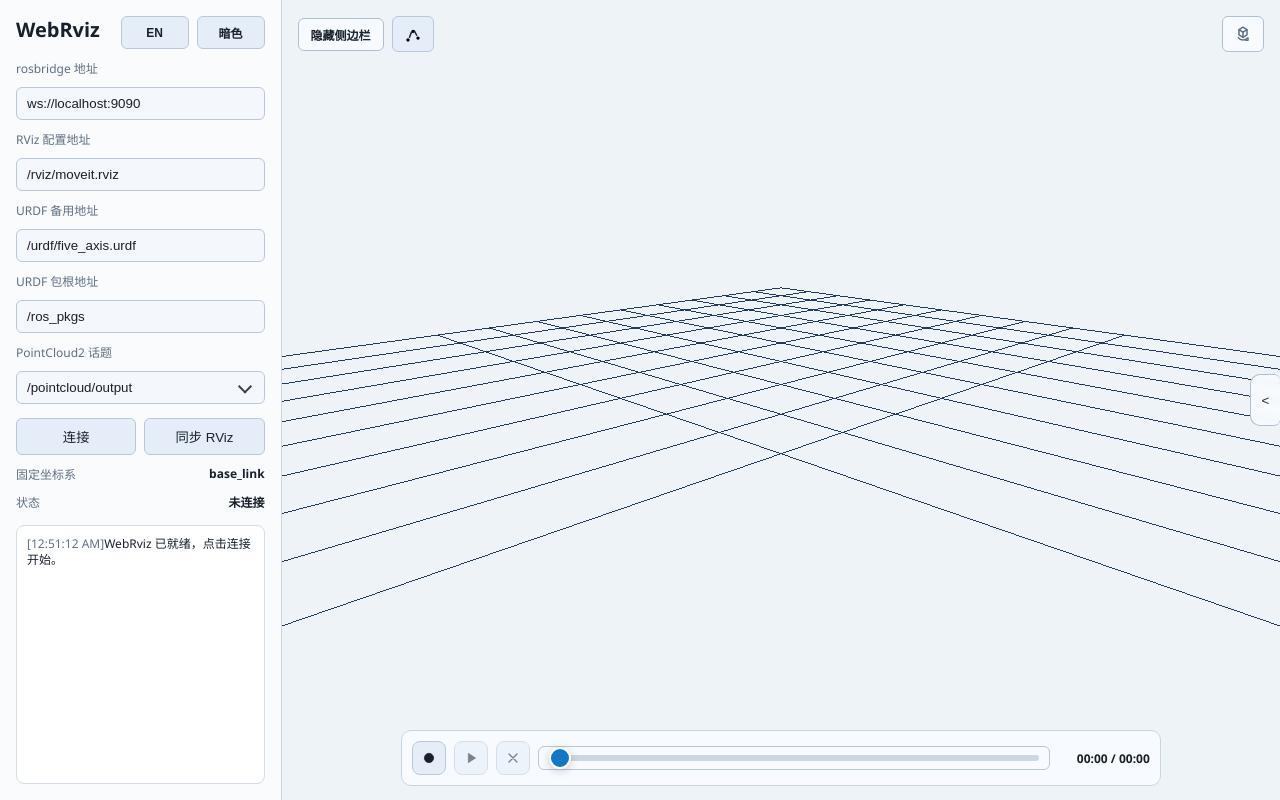
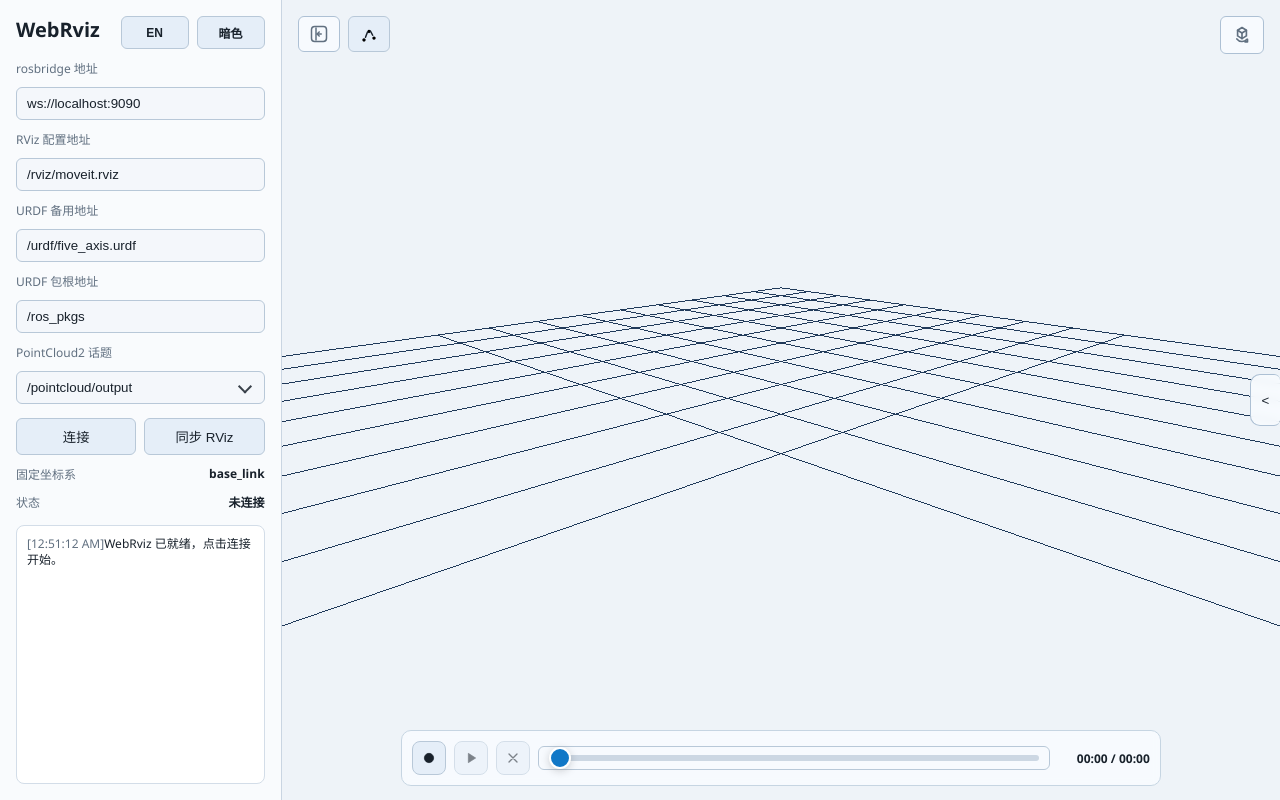
Before and after one commit to shine-tong/WebRviz, a website built with Vite: page web_rviz/index.html in a window 1280 px wide. Built offline with nearby package versions, Linux system fonts and the light colour scheme.

Commit message:
Polish viewport toolbar icons

```diff
--- a/web_rviz/index.html
+++ b/web_rviz/index.html
@@ -7,7 +7,7 @@
   </head>
   <body>
     <div id="app">
-      <aside class="panel panel-left">
+      <aside class="panel panel-left" id="leftSidebar">
         <div class="panel-header">
           <h1 data-i18n="app.title">WebRviz</h1>
           <div class="panel-tools">
@@ -50,7 +50,7 @@
 
       <main id="viewport">
         <div class="viewport-top-left-tools">
-          <button id="sidebarToggleBtn" type="button" aria-label="Toggle sidebar">Hide Sidebar</button>
+          <button id="sidebarToggleBtn" class="viewport-toggle-btn" type="button" aria-controls="leftSidebar" aria-expanded="true" aria-label="Hide Sidebar" title="Hide Sidebar"></button>
           <button id="plannedTrajectoryToggleBtn" class="viewport-toggle-btn" type="button" aria-label="Hide planned trajectory" title="Hide planned trajectory"></button>
         </div>
         <div class="viewport-top-right-tools">
--- a/web_rviz/src/main.ts
+++ b/web_rviz/src/main.ts
@@ -147,6 +147,8 @@ const TRAJ_ICON_PAUSE = '<svg viewBox="0 0 24 24" aria-hidden="true"><rect x="6"
 const TRAJ_ICON_CLEAR = '<svg viewBox="0 0 24 24" aria-hidden="true"><path d="M6 6l12 12M18 6L6 18" fill="none" stroke-width="2" stroke-linecap="round"/></svg>';
 const TRAJ_ICON_PLAN_PATH = '<svg viewBox="0 0 24 24" aria-hidden="true"><path d="M6 17a2 2 0 1 0 0.001 0zM12 7a2 2 0 1 0 0.001 0zM18 15a2 2 0 1 0 0.001 0z"/><path d="M7.8 15.9l2.4-6.2M13.7 8.4l2.7 5.1" fill="none" stroke="currentColor" stroke-width="1.8" stroke-linecap="round" stroke-linejoin="round"/></svg>';
 const VIEW_ICON_RESET = '<svg viewBox="0 0 24 24" aria-hidden="true" fill="none" stroke="currentColor" stroke-width="1.8" stroke-linecap="round" stroke-linejoin="round"><path d="M12 3.8 7.2 6.8 12 9.8l4.8-3-4.8-3Z"/><path d="M7.2 6.8V13L12 16V9.8"/><path d="M16.8 6.8V13L12 16"/><path d="M6.4 16.3a7.2 7.2 0 0 0 11 .5"/><path d="M18 16.8v2.7h-2.7"/></svg>';
+const SIDEBAR_ICON_HIDE = '<svg viewBox="0 0 24 24" aria-hidden="true" fill="none" stroke="currentColor" stroke-width="1.8" stroke-linecap="round" stroke-linejoin="round"><rect x="3" y="3" width="18" height="18" rx="3.8"/><path d="M8.4 4.8v14.4"/><path d="M14.7 12h-5"/><path d="m12.2 9.5-2.5 2.5 2.5 2.5"/></svg>';
+const SIDEBAR_ICON_SHOW = '<svg viewBox="0 0 24 24" aria-hidden="true" fill="none" stroke="currentColor" stroke-width="1.8" stroke-linecap="round" stroke-linejoin="round"><rect x="3" y="3" width="18" height="18" rx="3.8"/><path d="M8.4 4.8v14.4"/><path d="M9.3 12h5"/><path d="m11.8 9.5 2.5 2.5-2.5 2.5"/></svg>';
 
 function getElements(): AppElements {
   const byId = <T extends HTMLElement>(id: string): T => {
@@ -322,8 +324,11 @@ function updateConnectButtonText(): void {
 }
 
 function updateSidebarToggleUi(): void {
-  elements.sidebarToggleBtn.textContent = sidebarCollapsed ? t(currentLanguage, "button.showSidebar") : t(currentLanguage, "button.hideSidebar");
-  elements.sidebarToggleBtn.setAttribute("aria-label", elements.sidebarToggleBtn.textContent);
+  const label = sidebarCollapsed ? t(currentLanguage, "button.showSidebar") : t(currentLanguage, "button.hideSidebar");
+  elements.sidebarToggleBtn.innerHTML = sidebarCollapsed ? SIDEBAR_ICON_SHOW : SIDEBAR_ICON_HIDE;
+  elements.sidebarToggleBtn.title = label;
+  elements.sidebarToggleBtn.setAttribute("aria-label", label);
+  elements.sidebarToggleBtn.setAttribute("aria-expanded", sidebarCollapsed ? "false" : "true");
 }
 
 function updatePlannedTrajectoryToggleUi(): void {
--- a/web_rviz/src/style.css
+++ b/web_rviz/src/style.css
@@ -586,10 +586,24 @@ button:disabled {
   top: 12px;
   left: 12px;
   width: auto;
+  min-width: 42px;
+  height: auto;
+  padding: 7px 10px;
   z-index: 10;
   border: 1px solid var(--border-toolbar);
   background: var(--overlay-bg);
   backdrop-filter: blur(3px);
+}
+
+#sidebarToggleBtn svg,
+#sidebarToggleBtn svg * {
+  pointer-events: none;
+}
+
+#sidebarToggleBtn svg {
+  width: 20px;
+  height: 20px;
+  display: block;
 }
 
 #rightSidebarToggleBtn {
@@ -1472,13 +1486,12 @@ body {
   top: auto;
   left: auto;
   width: auto;
-  min-width: 68px;
-  padding: 7px 12px;
+  min-width: 42px;
+  height: auto;
+  padding: 7px 10px;
   display: inline-flex;
   align-items: center;
   justify-content: center;
-  font-size: 12px;
-  font-weight: 600;
 }
 
 .viewport-toggle-btn {
@@ -1508,6 +1521,11 @@ body {
   display: block;
 }
 
+#resetViewBtn svg {
+  width: 22px;
+  height: 22px;
+}
+
 .viewport-toggle-btn.is-active {
   background: var(--surface-button);
   color: var(--text);
@@ -1533,7 +1551,10 @@ body {
   }
 
   #sidebarToggleBtn {
-    padding: 7px 12px;
+    width: auto;
+    min-width: 40px;
+    height: auto;
+    padding: 7px 9px;
   }
 
   .viewport-toggle-btn {
```
